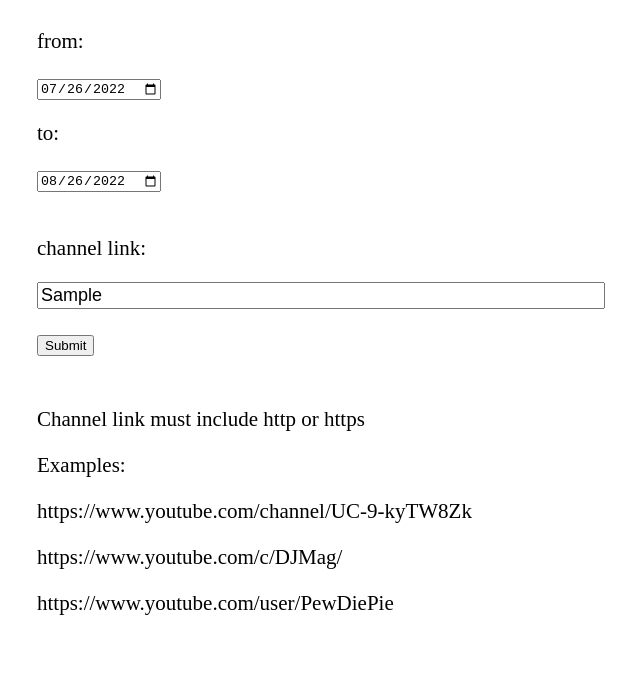
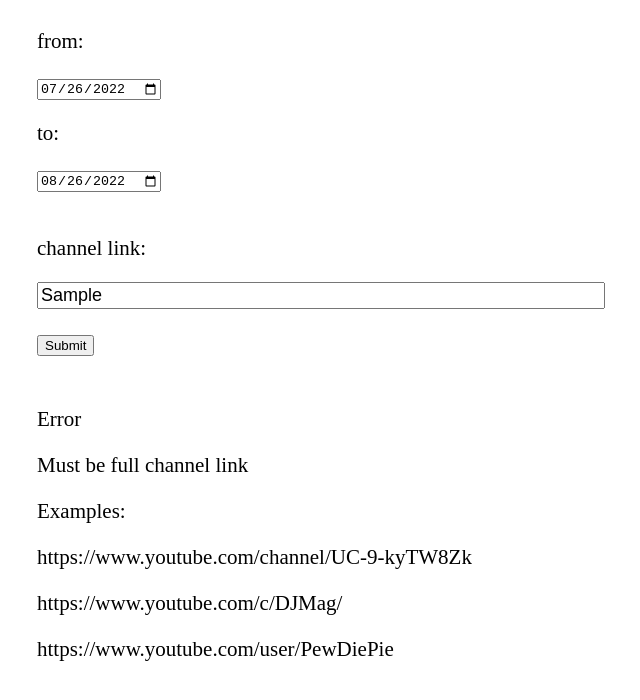
Before and after one commit to arye321/yt_sort, a Next.js app: page / in a window 1280 px wide. Both pictures are taken after typing "Sample" into the empty fields and a click on the button "Submit". Shown: the top 700 px of the page, without its empty margins (319-959 px from the left). Built offline with nearby package versions, Linux system fonts and the light colour scheme.

Commit message:
error for vid link

```diff
--- a/pages/index.js
+++ b/pages/index.js
@@ -23,12 +23,17 @@ export default function Home() {
   }, [])
   async function submited(e) {
     e.preventDefault()
+    setError(null)
+    setInfo(null)
     if (start_date.current.value && end_date.current.value && channel_link.current.value) {
 
       const start_date_value = start_date.current.valueAsDate.toISOString()
       const end_date_value = end_date.current.valueAsDate.toISOString()
       const channel_link_value = channel_link.current.value
-      if (channel_link_value.includes('http')) {
+
+        if (channel_link_value.includes('http') &&
+        (channel_link_value.includes("/c/") || channel_link_value.includes("/channel/") || channel_link_value.includes("/user/"))
+        ) {
 
           // console.log(start_date_value)
           if (channel_link_value.includes('/channel/')) {
@@ -41,7 +46,8 @@ export default function Home() {
         }
         else {
           setError(<>
-          <p>Channel link must include http or https </p>
+            <p>Error</p>
+            <p>Must be full channel link</p>
             <p>Examples: </p>
             <p>https://www.youtube.com/channel/UC-9-kyTW8Zk</p>
             <p>https://www.youtube.com/c/DJMag/</p>
@@ -50,6 +56,7 @@ export default function Home() {
 
 
         }
+
     }
     else {
       setError("Please fill out all fields")
```
Lines whose indentation alone changed are shown as unchanged.
